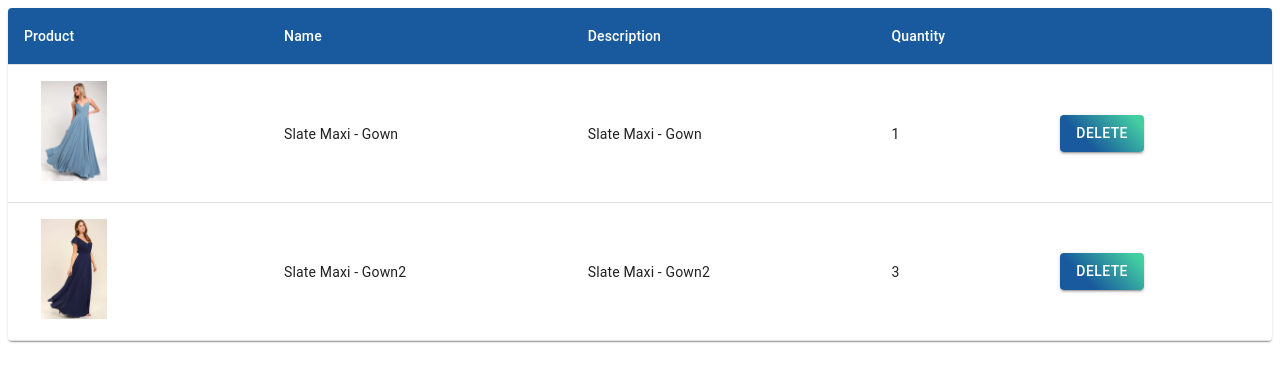
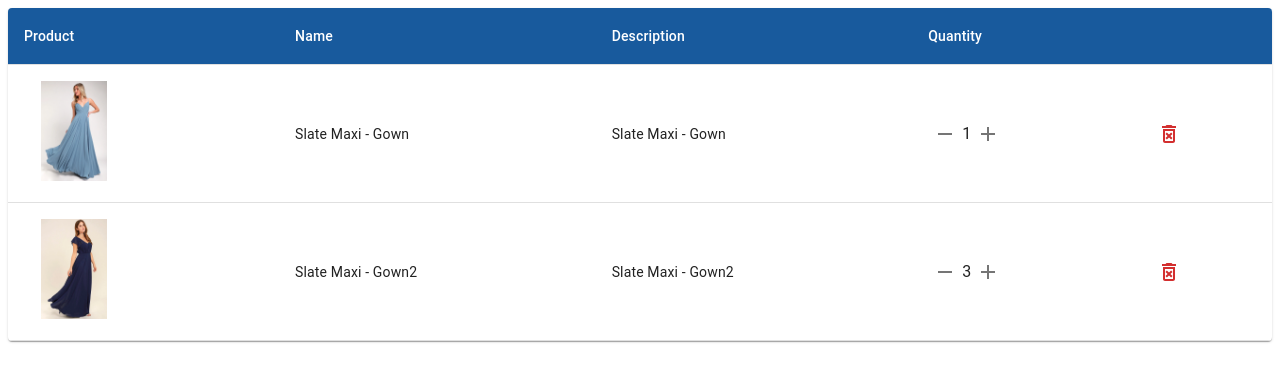
Before and after one commit to Raveesha-Induwara/Online-Shopping-System, a React (Vite) app in the folder oss-frontend/: page /myCart in a window 1280 px wide. Shown: the top 382 px of the page. Built offline with nearby package versions, Linux system fonts and the light colour scheme.

Commit message:
Implemented update quantity and deleting an item

```diff
--- a/oss-frontend/src/Pages/MyCart.tsx
+++ b/oss-frontend/src/Pages/MyCart.tsx
@@ -1,4 +1,4 @@
-import React from "react";
+import React, { useState } from "react";
 import {
   DataGrid,
   GridColDef,
@@ -6,6 +6,8 @@ import {
   GridRowsProp,
 } from "@mui/x-data-grid";
 import {
+  Box,
+  IconButton,
   Paper,
   Table,
   TableBody,
@@ -13,26 +15,37 @@ import {
   TableContainer,
   TableHead,
   TableRow,
+  Typography,
+  Dialog,
+  DialogActions,
+  DialogContent,
+  DialogContentText,
+  DialogTitle,
+  Button,
 } from "@mui/material";
 import { PrimaryButton } from "../Components/PrimaryButton";
+import { Add, Remove, DeleteForeverOutlined } from "@mui/icons-material";
 
 function createData(
+  id: number,
   product: string,
   name: string,
   description: string,
   quantity: number
 ) {
-  return { product, name, description, quantity };
+  return { id, product, name, description, quantity };
 }
 
-const rows = [
+const initialRows = [
   createData(
+    1,
     "././src/assets/Images/maxi3.jpg",
     "Slate Maxi - Gown",
     "Slate Maxi - Gown",
     1
   ),
   createData(
+    2,
     "././src/assets/Images/maxi2.jpg",
     "Slate Maxi - Gown2",
     "Slate Maxi - Gown2",
@@ -41,6 +54,34 @@ const rows = [
 ];
 
 export default function MyCart() {
+  const [rows, setRows] = useState(initialRows);
+  const [open, setOpen] = useState(false);
+
+  //update quantity of each product in the cart
+  const updateQuantity = (id: number, increment: number) => {
+    setRows((prevRows) =>
+      prevRows.map((rowObj) =>
+        rowObj.id === id
+          ? { ...rowObj, quantity: Math.max(0, rowObj.quantity + increment) }
+          : rowObj
+      )
+    );
+    console.log("rows", rows);
+  };
+
+  const deleteProductFromCart = (id: number) => {
+    setRows((prevRows) => prevRows.filter((rowObj) => rowObj.id !== id));
+    handleClose();
+  };
+
+  const handleOpen = () => {
+    setOpen(true);
+  };
+
+  const handleClose = () => {
+    setOpen(false);
+  };
+
   return (
     <div>
       <TableContainer component={Paper}>
@@ -65,9 +106,65 @@ export default function MyCart() {
                 </TableCell>
                 <TableCell>{row.name}</TableCell>
                 <TableCell>{row.description}</TableCell>
-                <TableCell>{row.quantity}</TableCell>
                 <TableCell>
-                  <PrimaryButton title="Delete" />
+                  <Box
+                    sx={{
+                      display: "flex",
+                      flexGrow: 1,
+                      flexDirection: "row",
+                      // justifyContent: "space-between",
+                      alignItems: "center",
+                    }}
+                  >
+                    <IconButton
+                      size="small"
+                      onClick={() => updateQuantity(row.id, -1)}
+                    >
+                      <Remove />
+                    </IconButton>
+                    <Typography>{row.quantity}</Typography>
+                    <IconButton
+                      size="small"
+                      onClick={() => updateQuantity(row.id, 1)}
+                    >
+                      <Add />
+                    </IconButton>
+                  </Box>
+                </TableCell>
+                <TableCell>
+                  <IconButton
+                    size="small"
+                    color="error"
+                    onClick={() => handleOpen()}
+                  >
+                    <DeleteForeverOutlined />
+                  </IconButton>
+                  <Dialog open={open} onClose={() => handleClose()}>
+                    <DialogTitle>
+                      {"You are about to delete an item"}
+                    </DialogTitle>
+                    <DialogContent>
+                      <DialogContentText>
+                        Are you sure you want to delete this item?
+                      </DialogContentText>
+                    </DialogContent>
+
+                    <DialogActions>
+                      <Button
+                        variant="outlined"
+                        onClick={() => deleteProductFromCart(row.id)}
+                      >
+                        Confirm
+                      </Button>
+                      <Button
+                        variant="contained"
+                        color="error"
+                        onClick={() => handleClose()}
+                      >
+                        Cancel
+                      </Button>
+                    </DialogActions>
+                  </Dialog>
                 </TableCell>
               </TableRow>
             ))}
```
